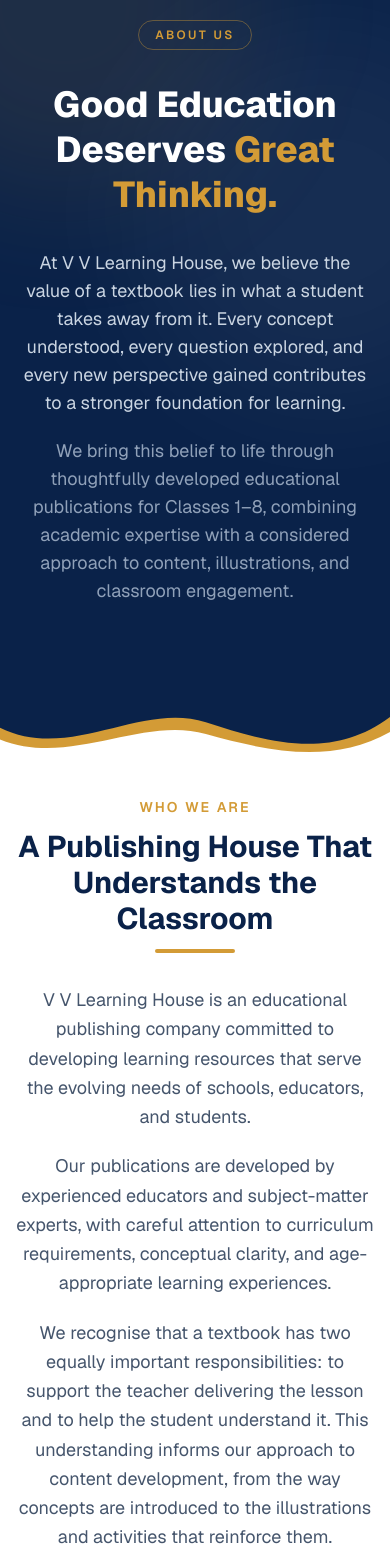
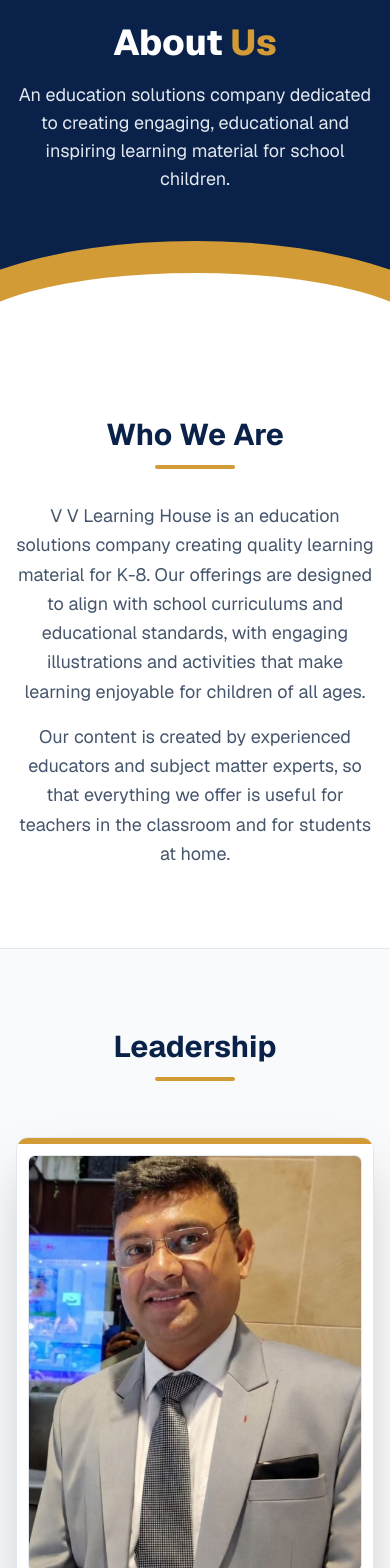
Before and after one commit to Vanshmudgal/VVLearningHouse, a Next.js app in the folder vvlearninghouse/: page /About in a window 390 px wide. Shown: the part 140-1708 px from the top of the page. Built offline with nearby package versions, Linux system fonts and the light colour scheme.

Commit message:
fix: removed redundant footer and used layout.tsx for common footer

```diff
--- a/vvlearninghouse/app/About/page.tsx
+++ b/vvlearninghouse/app/About/page.tsx
@@ -6,11 +6,11 @@
   metadataBase: new URL('https://vvlearninghouse.in'),
   title: 'About Us | V V Learning House – Education Solutions Company',
   description:
-    'V V Learning House is an educational publishing company creating curriculum-aligned textbooks for Classes 1–8, led by Lalit Sharma, Director – Sales, with 30+ years of experience.',
+    'V V Learning House is an education solutions company creating curriculum-based learning material for Class 1 to Class 8, led by Lalit Sharma, Director Sales, with 30+ years of experience.',
   alternates: { canonical: '/about' },
   openGraph: {
     title: 'About Us | V V Learning House',
-    description: 'Curriculum-aligned educational publications for Classes 1–8, backed by 30+ years of industry experience.',
+    description: 'An education solutions company backed by 30+ years of industry experience.',
     url: '/about',
     siteName: 'V V Learning House',
     images: ['/director.jpeg'],
@@ -23,72 +23,41 @@
     <div className="min-h-screen bg-slate-50 font-sans text-slate-900">
       {/* HERO */}
       <section className="relative bg-[#0A2249] overflow-hidden">
-        {/* Soft decorative glows */}
-        <div className="absolute -top-32 -left-32 w-96 h-96 bg-[#D39B36]/10 rounded-full blur-3xl" />
-        <div className="absolute top-20 -right-32 w-96 h-96 bg-white/5 rounded-full blur-3xl" />
+        <div
+          className="absolute bottom-0 left-0 right-0 h-24 bg-[#D39B36]"
+          style={{ clipPath: 'ellipse(70% 100% at 50% 100%)' }}
+        ></div>
+        <div
+          className="absolute bottom-0 left-0 right-0 h-16 bg-white"
+          style={{ clipPath: 'ellipse(60% 100% at 50% 100%)' }}
+        ></div>
 
-        <div className="max-w-4xl mx-auto px-4 sm:px-6 lg:px-8 pt-20 pb-40 md:pb-48 relative z-10 flex flex-col items-center text-center">
-          <span className="inline-block text-xs font-semibold text-[#D39B36] uppercase tracking-[0.2em] border border-[#D39B36]/40 rounded-full px-4 py-1.5 mb-8">
-            About Us
-          </span>
-          <h1 className="text-4xl md:text-5xl lg:text-6xl font-extrabold text-white mb-8 leading-tight">
-            Good Education Deserves{' '}
-            <span className="text-[#D39B36]">Great Thinking.</span>
+        <div className="max-w-7xl mx-auto px-4 sm:px-6 lg:px-8 pt-20 pb-36 relative z-10 flex flex-col items-center text-center">
+          <h1 className="text-4xl md:text-5xl lg:text-6xl font-extrabold text-white mb-4 leading-tight">
+            About <span className="text-[#D39B36]">Us</span>
           </h1>
-          <p className="text-lg md:text-xl text-slate-300 max-w-3xl mb-5">
-            At V V Learning House, we believe the value of a textbook lies in what a student takes
-            away from it. Every concept understood, every question explored, and every new
-            perspective gained contributes to a stronger foundation for learning.
-          </p>
-          <p className="text-lg text-slate-400 max-w-3xl">
-            We bring this belief to life through thoughtfully developed educational publications for
-            Classes 1–8, combining academic expertise with a considered approach to content,
-            illustrations, and classroom engagement.
+          <p className="text-lg md:text-xl text-slate-200 max-w-2xl">
+            An education solutions company dedicated to creating engaging, educational and
+            inspiring learning material for school children.
           </p>
         </div>
-
-        {/* Wave divider */}
-        <svg
-          viewBox="0 0 1440 120"
-          preserveAspectRatio="none"
-          className="absolute bottom-0 left-0 w-full h-16 md:h-24 block"
-          aria-hidden="true"
-        >
-          <path d="M0,50 C260,115 520,0 760,40 C1000,80 1230,110 1440,30 L1440,120 L0,120 Z" fill="#D39B36" />
-          <path d="M0,72 C260,125 520,28 760,62 C1000,96 1230,118 1440,58 L1440,120 L0,120 Z" fill="#ffffff" />
-        </svg>
       </section>
 
       {/* WHO WE ARE */}
-      <section className="pt-8 pb-20 bg-white">
+      <section className="py-20 bg-white">
         <div className="max-w-4xl mx-auto px-4 sm:px-6 lg:px-8 text-center">
-          <p className="text-sm font-semibold text-[#D39B36] uppercase tracking-[0.15em] mb-3">Who We Are</p>
-          <h2 className="text-3xl font-bold text-[#0A2249]">
-            A Publishing House That Understands the Classroom
-          </h2>
+          <h2 className="text-3xl font-bold text-[#0A2249]">Who We Are</h2>
           <div className="w-20 h-1 bg-[#D39B36] mx-auto mt-3 mb-8 rounded-full"></div>
-
-          <div className="space-y-5 text-slate-600 text-lg leading-relaxed">
-            <p>
-              V V Learning House is an educational publishing company committed to developing
-              learning resources that serve the evolving needs of schools, educators, and students.
-            </p>
-            <p>
-              Our publications are developed by experienced educators and subject-matter experts,
-              with careful attention to curriculum requirements, conceptual clarity, and
-              age-appropriate learning experiences.
-            </p>
-            <p>
-              We recognise that a textbook has two equally important responsibilities: to support
-              the teacher delivering the lesson and to help the student understand it. This
-              understanding informs our approach to content development, from the way concepts are
-              introduced to the illustrations and activities that reinforce them.
-            </p>
-            <p>
-              Our focus remains on creating books that educators can confidently bring into their
-              classrooms and students can meaningfully engage with, both at school and at home.
-            </p>
-          </div>
+          <p className="text-slate-600 text-lg leading-relaxed mb-4">
+            V V Learning House is an education solutions company creating quality learning
+            material for K-8. Our offerings are designed to align with school
+            curriculums and educational standards, with engaging illustrations and activities that
+            make learning enjoyable for children of all ages.
+          </p>
+          <p className="text-slate-600 text-lg leading-relaxed">
+            Our content is created by experienced educators and subject matter experts, so that
+            everything we offer is useful for teachers in the classroom and for students at home.
+          </p>
         </div>
       </section>
 
@@ -101,7 +70,7 @@
           </div>
 
           <div className="grid grid-cols-1 md:grid-cols-5 gap-10 lg:gap-16 items-center">
-            {/* PHOTO: public/director3.png */}
+            {/* PHOTO: public/director.jpeg */}
             <div className="md:col-span-2 flex justify-center">
               <figure className="w-full max-w-sm bg-white rounded-xl shadow-2xl border border-slate-200 overflow-hidden">
                 {/* Gold accent bar */}
@@ -112,7 +81,7 @@
                   <div className="relative aspect-[4/5] w-full overflow-hidden rounded-md bg-slate-100 ring-1 ring-slate-200">
                     <Image
                       src="/director3.png"
-                      alt="Lalit Sharma, Director – Sales at V V Learning House"
+                      alt="Lalit Sharma, Director Sales at V V Learning House"
                       fill
                       sizes="(max-width: 768px) 100vw, 40vw"
                       className="object-cover"
@@ -125,7 +94,7 @@
                 <figcaption className="bg-[#0A2249] px-6 py-5 text-center border-t-4 border-[#D39B36]">
                   <p className="text-xl font-bold text-white tracking-wide">Lalit Sharma</p>
                   <p className="text-sm font-semibold uppercase tracking-[0.2em] text-[#D39B36] mt-1">
-                    Director – Sales
+                    Director Sales
                   </p>
                 </figcaption>
               </figure>
@@ -137,53 +106,41 @@
                 30+ Years of Experience
               </span>
               <h3 className="text-2xl md:text-3xl font-bold text-[#0A2249] mb-5">
-                Three Decades of Experience. A Deep Understanding of School Education.
+                Lalit Sharma, Director Sales
               </h3>
 
               <div className="space-y-4 text-slate-600 text-lg leading-relaxed">
                 <p>
-                  With over 30 years of experience in educational publishing and sales, Lalit Sharma
-                  brings extensive industry knowledge and a longstanding understanding of the school
-                  education ecosystem.
+                  Lalit Sharma brings over three decades of hands-on experience in school
+                  education publishing and sales. Having spent his career working closely with
+                  schools, teachers and educators, he understands first-hand what classrooms need
+                  and what makes a learning resource truly useful for a child.
                 </p>
                 <p>
-                  Throughout his career, he has worked closely with schools, teachers, and
-                  education professionals, developing a practical understanding of curriculum
-                  expectations, classroom requirements, and the factors that influence the
-                  selection of educational resources.
+                  As Director Sales at V V Learning House, he leads the company's sales and its
+                  relationships with schools across the country. His deep understanding of the
+                  education industry and the school ecosystem helps ensure that our solutions
+                  reach the right classrooms and meet the real needs of students and teachers.
                 </p>
                 <p>
-                  As Director – Sales at V V Learning House, he leads the company&apos;s sales
-                  strategy and institutional relationships across India and the Gulf region. His
-                  experience informs the company&apos;s approach to school partnerships, ensuring
-                  that conversations are grounded in the academic and operational priorities of
-                  educational institutions.
-                </p>
-                <p>
-                  He believes that meaningful partnerships are built through a thorough
-                  understanding of the institutions they serve, consistent engagement, and a
-                  commitment to delivering long-term value.
+                  His leadership reflects a straightforward principle: understand the classroom,
+                  respect the educator, and ensure that every school partnership is built on
+                  trust.
                 </p>
               </div>
 
-              {/* Guiding principle */}
-              <blockquote className="mt-6 border-l-4 border-[#D39B36] pl-5 py-1 text-[#0A2249] text-lg font-semibold italic leading-relaxed">
-                Understand the classroom, respect the educator, and ensure that every school
-                partnership is built on trust.
-              </blockquote>
-
               <div className="grid grid-cols-1 sm:grid-cols-3 gap-4 mt-8">
                 {[
-                  { title: '30+ Years', desc: 'Experience in Educational Publishing' },
-                  { title: 'India & Gulf Region', desc: 'Institutional Relationships' },
-                  { title: 'School Partnerships', desc: 'Sales & Relationship Leadership' },
+                  { title: '30+ Years', desc: 'Industry experience' },
+                  { title: 'Publishing', desc: 'School education' },
+                  { title: 'Sales', desc: 'School partnerships' },
                 ].map((item) => (
                   <div
                     key={item.title}
                     className="bg-white rounded-xl p-4 text-center shadow-sm hover:shadow-md transition border border-slate-100 border-t-4 border-t-[#D39B36]"
                   >
-                    <p className="text-lg font-extrabold text-[#0A2249]">{item.title}</p>
-                    <p className="text-sm text-slate-500 mt-1">{item.desc}</p>
+                    <p className="text-xl font-extrabold text-[#0A2249]">{item.title}</p>
+                    <p className="text-sm text-slate-500">{item.desc}</p>
                   </div>
                 ))}
               </div>
@@ -193,7 +150,31 @@
       </section>
 
       {/* CALL TO ACTION */}
-
+      <section className="py-20 bg-white border-t border-slate-200">
+        <div className="max-w-4xl mx-auto px-4 sm:px-6 lg:px-8 text-center">
+          <h3 className="text-3xl font-bold text-[#0A2249] mb-6">
+            Ready to partner with us for your school?
+          </h3>
+          <p className="text-slate-600 mb-8 text-lg">
+            Contact us today to request samples, discuss bulk orders, or learn more about what we
+            offer.
+          </p>
+          <div className="flex flex-col sm:flex-row gap-4 justify-center">
+            <Link
+              href="/contact"
+              className="inline-block bg-[#D39B36] hover:bg-[#b8852d] text-white font-bold py-3 px-8 rounded-full shadow-lg transition duration-300 text-lg"
+            >
+              Contact Us Now
+            </Link>
+            <Link
+              href="/products"
+              className="inline-block bg-[#0A2249] hover:bg-[#071836] text-white font-bold py-3 px-8 rounded-full shadow-md transition duration-300 text-lg"
+            >
+              View Our Products
+            </Link>
+          </div>
+        </div>
+      </section>
 
       {/* FOOTER */}
       <footer className="bg-[#051329] py-8 border-t border-slate-800">
--- a/vvlearninghouse/app/Contact/page.tsx
+++ b/vvlearninghouse/app/Contact/page.tsx
@@ -297,11 +297,7 @@
       </main>
 
       {/* FOOTER */}
-      <footer className="bg-[#051329] py-8 border-t border-slate-800 mt-auto">
-        <div className="max-w-7xl mx-auto px-4 sm:px-6 lg:px-8 flex flex-col md:flex-row justify-between items-center text-sm text-slate-400">
-          <p>&copy; {new Date().getFullYear()} V V Learning House. All Rights Reserved.</p>
-        </div>
-      </footer>
+
 
     </div>
   );
--- a/vvlearninghouse/app/gk/page.tsx
+++ b/vvlearninghouse/app/gk/page.tsx
@@ -78,11 +78,7 @@
       </main>
 
       {/* FOOTER */}
-      <footer className="bg-[#051329] py-8 border-t border-slate-800 mt-auto">
-        <div className="max-w-7xl mx-auto px-4 sm:px-6 lg:px-8 flex flex-col md:flex-row justify-between items-center text-sm text-slate-400">
-          <p>&copy; {new Date().getFullYear()} V V Learning House. All Rights Reserved.</p>
-        </div>
-      </footer>
+
 
     </div>
   );
--- a/vvlearninghouse/app/layout.tsx
+++ b/vvlearninghouse/app/layout.tsx
@@ -2,7 +2,7 @@
 import { Geist, Geist_Mono } from "next/font/google";
 import "./globals.css";
 import Navbar from "./Components/Navbar";
-import { Analytics } from "@vercel/analytics/next"; // added
+import { Analytics } from "@vercel/analytics/next";
 
 const geistSans = Geist({
   variable: "--font-geist-sans",
@@ -35,8 +35,20 @@
     >
       <body className="min-h-full flex flex-col">
         <Navbar />
-        {children}
-        <Analytics /> {/* added */}
+
+        <main className="flex-1">{children}</main>
+
+        <footer className="bg-[#051329] py-8 border-t border-slate-800">
+          <div className="max-w-7xl mx-auto px-4 sm:px-6 lg:px-8 flex flex-col md:flex-row justify-between items-center text-sm text-slate-400">
+            <p>
+              &copy; {new Date().getFullYear()} V V Learning House. All Rights
+              Reserved.
+            </p>
+            <p className="mt-2 md:mt-0">A BioFuture Life Sciences Brand</p>
+          </div>
+        </footer>
+
+        <Analytics />
       </body>
     </html>
   );
--- a/vvlearninghouse/app/page.tsx
+++ b/vvlearninghouse/app/page.tsx
@@ -1,14 +1,6 @@
 import React from 'react';
 import Link from 'next/link';
-import {
-  BookOpen,
-  PenTool,
-  Sparkles,
-  Globe,
-  Lightbulb,
-  ArrowRight,
-  GraduationCap,
-} from 'lucide-react';
+import { BookOpen, PenTool, Sparkles, ArrowRight } from 'lucide-react';
 
 const FEATURES = [
   {
@@ -38,25 +30,28 @@
         <div className="absolute -top-32 -left-32 w-96 h-96 bg-[#D39B36]/10 rounded-full blur-3xl" />
         <div className="absolute top-20 -right-32 w-96 h-96 bg-white/5 rounded-full blur-3xl" />
 
-        <div className="max-w-7xl mx-auto px-4 sm:px-6 lg:px-8 pt-20 pb-40 md:pb-48 relative z-10 flex flex-col items-center text-center">
-          <span className="inline-block text-xs font-semibold text-[#D39B36] uppercase tracking-[0.2em] border border-[#D39B36]/40 rounded-full px-4 py-1.5 mb-8">
-            Educational Publishing for Classes 1–8
-          </span>
-
+        <div className="max-w-7xl mx-auto px-4 sm:px-6 lg:px-8 pt-24 pb-40 md:pb-48 relative z-10 flex flex-col items-center text-center">
           <h1 className="text-4xl md:text-5xl lg:text-6xl font-extrabold text-white mb-6 leading-tight">
             Made for <span className="text-[#D39B36]">Minds in the Making</span>
           </h1>
-          <p className="text-lg md:text-xl text-slate-300 max-w-2xl mb-4">
+          <p className="text-lg md:text-xl text-slate-300 max-w-2xl mb-10">
             We develop curriculum-aligned learning resources that combine academic rigour with engaging content, helping students build the knowledge and skills that matter.
-          </p>
-          <p className="flex items-center gap-2 text-sm text-slate-400 mb-10">
-            <Globe size={16} className="text-[#D39B36]" />
-            <span>Serving schools across India and the Gulf region</span>
           </p>
 
           <div className="flex flex-col sm:flex-row gap-4">
-
-
+            <Link
+              href="/Products"
+              className="inline-flex items-center justify-center space-x-2 bg-[#D39B36] hover:bg-[#b8852d] text-white font-bold px-8 py-4 rounded-lg shadow-lg transition duration-300"
+            >
+              <span>Our Products</span>
+              <ArrowRight size={18} />
+            </Link>
+            <Link
+              href="/About"
+              className="inline-flex items-center justify-center border border-white/30 hover:bg-white/10 text-white font-semibold px-8 py-4 rounded-lg transition duration-300"
+            >
+              About Us
+            </Link>
           </div>
         </div>
 
@@ -73,7 +68,7 @@
       </section>
 
       {/* WHAT MAKES US DIFFERENT */}
-      <section id="about" className="pt-8 pb-20 bg-white">
+      <section id="about" className="pt-8 pb-24 bg-white">
         <div className="max-w-7xl mx-auto px-4 sm:px-6 lg:px-8 text-center">
           <h2 className="text-3xl font-bold text-[#0A2249] mb-12">
             What Makes Our Learning Resources Different
@@ -95,117 +90,8 @@
         </div>
       </section>
 
-      {/* OUR PRODUCTS */}
-      <section className="py-20 bg-slate-50 border-y border-slate-100">
-        <div className="max-w-7xl mx-auto px-4 sm:px-6 lg:px-8 grid grid-cols-1 lg:grid-cols-2 gap-12 items-center">
-          <div>
-            <p className="text-sm font-semibold text-[#D39B36] uppercase tracking-[0.15em] mb-3">Our Products</p>
-            <h2 className="text-3xl font-bold text-[#0A2249] mb-5">
-              The Right Books. A Stronger Foundation.
-            </h2>
-            <p className="text-slate-600 leading-relaxed mb-8">
-              Curriculum-aligned textbooks for Classes 1–8, developed with academic care and an understanding of how young minds learn.
-            </p>
+      {/* FOOTER */}
 
-            <h3 className="text-xl font-bold text-[#0A2249] mb-3">
-              Discover the V V Learning House Collection
-            </h3>
-            <p className="text-slate-600 leading-relaxed mb-4">
-              Our collection brings together the expertise of experienced educators and thoughtfully structured learning content. With illustrations that support comprehension and activities that reinforce key concepts, our books are designed for meaningful classroom learning.
-            </p>
-
-            <p className="text-slate-600 leading-relaxed mb-8">
-              Explore our publications or request samples for your school.
-            </p>
-
-
-            <div className="flex flex-col sm:flex-row gap-4">
-              {/* Change /products to your publications page route */}
-              <Link
-                href="/Products"
-                className="inline-flex items-center justify-center space-x-2 bg-[#0A2249] hover:bg-[#12336b] text-white font-bold px-7 py-3.5 rounded-lg shadow-md transition duration-300"
-              >
-                <span>Explore Publications</span>
-                <ArrowRight size={18} />
-              </Link>
-              <Link
-                href="/Contact"
-                className="inline-flex items-center justify-center border border-[#0A2249]/30 hover:border-[#D39B36] hover:text-[#D39B36] text-[#0A2249] font-semibold px-7 py-3.5 rounded-lg transition duration-300"
-              >
-                Request Samples
-              </Link>
-            </div>
-          </div>
-
-          {/* Visual panel */}
-          <div className="relative bg-[#0A2249] rounded-2xl p-10 md:p-12 text-center overflow-hidden shadow-lg">
-            <div className="absolute -top-16 -right-16 w-56 h-56 bg-[#D39B36]/15 rounded-full blur-3xl" />
-            <div className="relative">
-              <div className="w-16 h-16 mx-auto mb-6 bg-[#D39B36] rounded-full flex items-center justify-center shadow-md">
-                <GraduationCap className="text-white" size={30} />
-              </div>
-              <p className="text-6xl font-extrabold text-white mb-2">1–8</p>
-              <p className="text-sm font-semibold text-[#D39B36] uppercase tracking-[0.2em] mb-6">Classes</p>
-              <p className="text-slate-300 text-sm leading-relaxed max-w-xs mx-auto">
-                Textbooks built for how young minds learn, with illustrations and activities that reinforce key concepts.
-              </p>
-            </div>
-          </div>
-        </div>
-      </section>
-
-      {/* GK TEASER */}
-      <section className="py-20 bg-white">
-        <div className="max-w-5xl mx-auto px-4 sm:px-6 lg:px-8">
-          <div className="bg-slate-50 border border-slate-100 rounded-2xl p-8 md:p-10 flex flex-col md:flex-row items-center gap-6">
-            <div className="w-16 h-16 bg-[#D39B36] rounded-full flex items-center justify-center flex-shrink-0 shadow-md">
-              <Lightbulb className="text-white" size={30} />
-            </div>
-            <div className="text-center md:text-left flex-1">
-              <span className="text-xs font-semibold text-[#D39B36] uppercase tracking-[0.2em]">Coming Soon</span>
-              <h3 className="text-xl font-bold text-[#0A2249] mt-1 mb-1">General Knowledge content</h3>
-              <p className="text-slate-600 text-sm">Fresh GK content for students is on the way.</p>
-            </div>
-            <Link
-              href="/gk"
-              className="inline-flex items-center space-x-2 text-[#0A2249] font-semibold hover:text-[#D39B36] transition whitespace-nowrap"
-            >
-              <span>Learn more</span>
-              <ArrowRight size={18} />
-            </Link>
-          </div>
-        </div>
-      </section>
-
-      {/* CTA */}
-      <section className="pb-20 bg-white">
-        <div className="max-w-7xl mx-auto px-4 sm:px-6 lg:px-8">
-          <div className="bg-[#0A2249] rounded-2xl p-10 md:p-14 text-center relative overflow-hidden">
-            <div className="absolute -bottom-20 -right-20 w-64 h-64 bg-[#D39B36]/10 rounded-full blur-3xl" />
-            <h2 className="relative text-2xl md:text-3xl font-bold text-white mb-4">
-              Bring our books to your classrooms
-            </h2>
-            <p className="relative text-slate-300 max-w-xl mx-auto mb-8">
-              Explore our publications or request samples for your school.
-            </p>
-            <Link
-              href="/contact"
-              className="relative inline-flex items-center space-x-2 bg-[#D39B36] hover:bg-[#b8852d] text-white font-bold px-8 py-4 rounded-lg shadow-md transition duration-300"
-            >
-              <span>Request Samples</span>
-              <ArrowRight size={18} />
-            </Link>
-          </div>
-        </div>
-      </section>
-
-      {/* FOOTER */}
-      <footer className="bg-[#051329] py-8 border-t border-slate-800">
-        <div className="max-w-7xl mx-auto px-4 sm:px-6 lg:px-8 flex flex-col md:flex-row justify-between items-center text-sm text-slate-400">
-          <p>&copy; {new Date().getFullYear()} V V Learning House. All Rights Reserved.</p>
-          <p className="mt-2 md:mt-0">A BioFuture Life Sciences Brand</p>
-        </div>
-      </footer>
 
     </div>
   );
--- a/vvlearninghouse/package.json
+++ b/vvlearninghouse/package.json
@@ -3,8 +3,8 @@
   "version": "0.1.0",
   "private": true,
   "scripts": {
-    "dev": "next dev",
-    "build": "next build",
+    "dev": "next dev --webpack",
+    "build": "next build --webpack",
     "start": "next start",
     "lint": "eslint"
   },
```
Also changed, not shown: vvlearninghouse/app/Products/page.tsx (+17 -7 lines), 1 other file (tests, documents, lock files or other folders).
